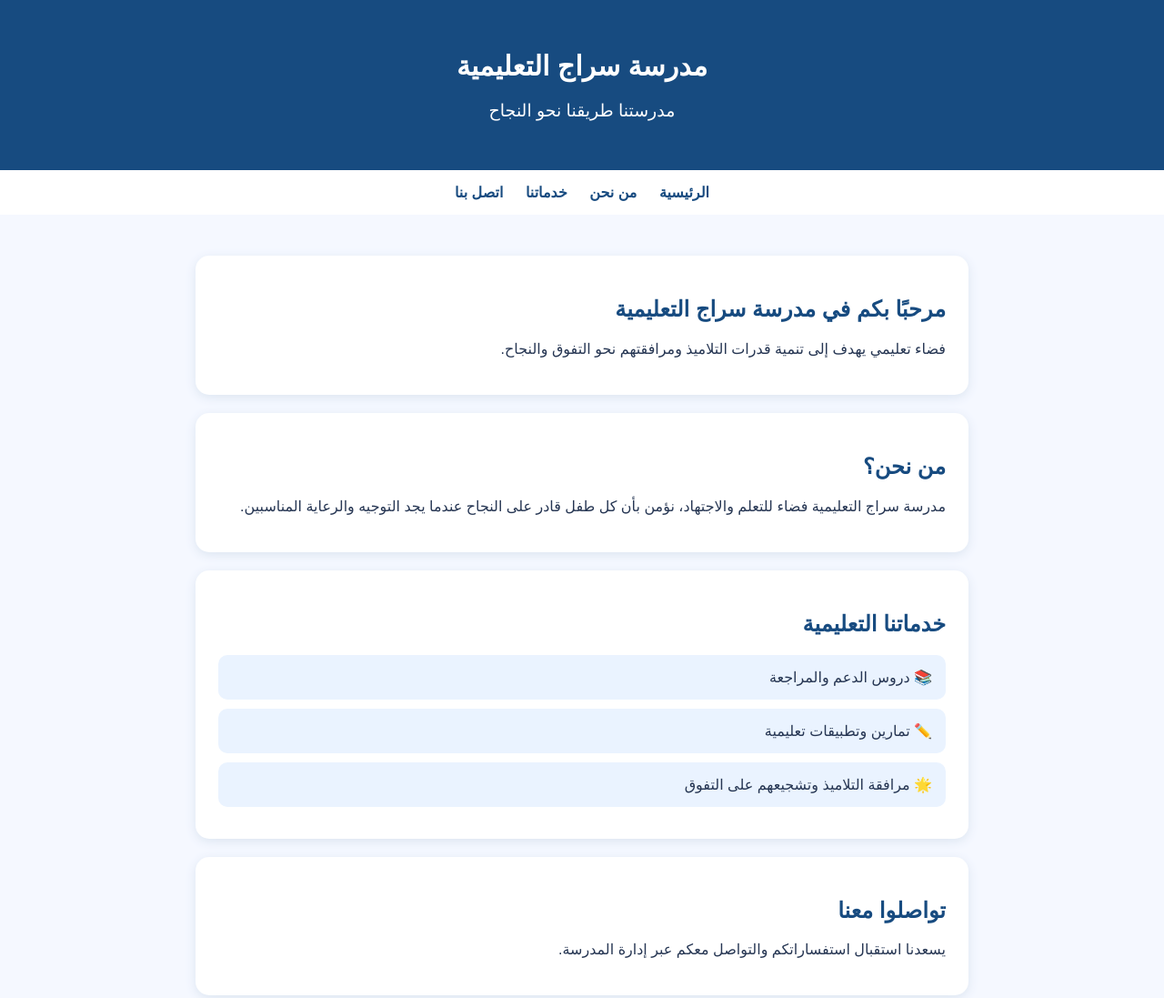
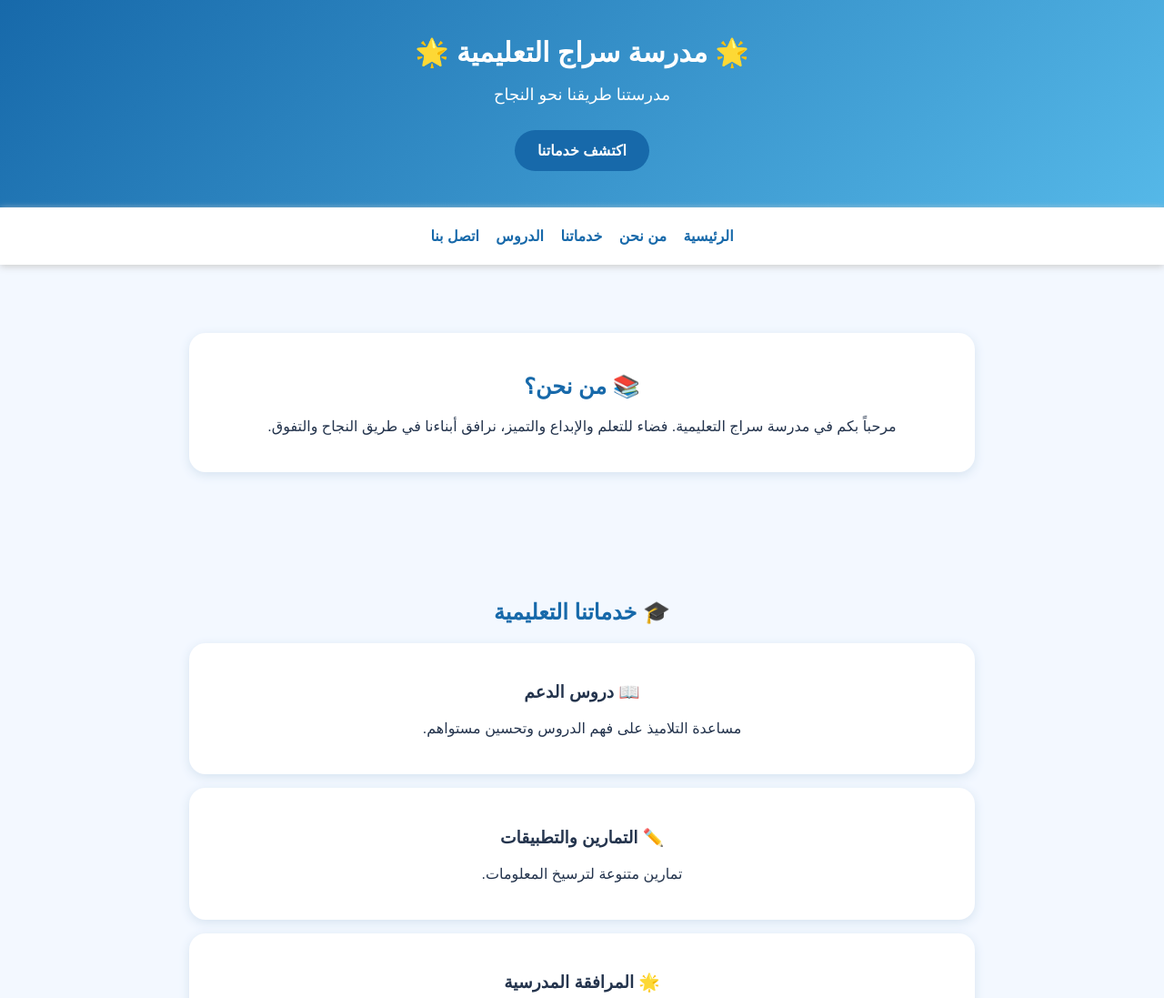
Before and after one commit to keddachiamel3-lab/madrasat-siraj, a plain HTML site: page index.html in a window 1280 px wide. Shown: the top 1097 px of the page at 91% size. Drawn offline with Linux system fonts and the light colour scheme.

Commit message:
Update index.html

```diff
--- a/index.html
+++ b/index.html
@@ -5,100 +5,179 @@
 <meta charset="UTF-8">
 <meta name="viewport" content="width=device-width, initial-scale=1.0">
 <title>مدرسة سراج التعليمية</title>
+
 <style>
+* {
+  box-sizing: border-box;
+  scroll-behavior: smooth;
+}
+
 body {
   margin: 0;
   font-family: Arial, sans-serif;
-  background: #f5f8ff;
-  color: #263653;
+  background: #f3f8ff;
+  color: #24344d;
+  text-align: center;
 }
+
 header {
-  background: #174b80;
+  background: linear-gradient(135deg, #1769aa, #55b8e8);
   color: white;
-  text-align: center;
-  padding: 35px 15px;
+  padding: 30px 15px;
 }
-header h1 { font-size: 30px; }
-header p { font-size: 19px; }
+
+header h1 {
+  font-size: 30px;
+  margin: 10px;
+}
+
+header p {
+  font-size: 18px;
+}
+
 nav {
   background: white;
-  padding: 15px;
-  text-align: center;
+  padding: 15px 5px;
+  position: sticky;
+  top: 0;
+  z-index: 10;
+  box-shadow: 0 2px 8px #ccc;
 }
+
 nav a {
-  color: #174b80;
+  display: inline-block;
+  color: #1769aa;
+  text-decoration: none;
+  font-weight: bold;
+  margin: 7px;
+}
+
+nav a:hover {
+  color: #e65b9b;
+}
+
+section {
+  padding: 45px 18px;
+  margin: 15px auto;
+  max-width: 900px;
+}
+
+h2 {
+  color: #1769aa;
+}
+
+.card {
+  background: white;
+  padding: 25px;
+  margin: 15px auto;
+  border-radius: 18px;
+  box-shadow: 0 3px 12px #d6e3f0;
+}
+
+.btn {
+  display: inline-block;
+  background: #1769aa;
+  color: white;
+  padding: 13px 25px;
+  border-radius: 25px;
   text-decoration: none;
   margin: 10px;
   font-weight: bold;
+  border: none;
+  cursor: pointer;
 }
-main {
-  max-width: 850px;
-  margin: 30px auto;
-  padding: 15px;
+
+.btn:hover {
+  background: #e65b9b;
 }
-section {
-  background: white;
+
+footer {
+  background: #1769aa;
+  color: white;
   padding: 25px;
-  margin-bottom: 20px;
-  border-radius: 15px;
-  box-shadow: 0 3px 12px #dce5f1;
-}
-h2 { color: #174b80; }
-.card {
-  background: #eaf3ff;
-  padding: 15px;
-  border-radius: 10px;
-  margin: 10px 0;
-}
-footer {
-  background: #174b80;
-  color: white;
-  text-align: center;
-  padding: 22px;
+  margin-top: 30px;
 }
 </style>
 </head>
+
 <body>
 
-<header>
-<h1>مدرسة سراج التعليمية</h1>
+<header id="home">
+  <h1>🌟 مدرسة سراج التعليمية 🌟</h1>
   <p>مدرستنا طريقنا نحو النجاح</p>
+  <a href="#services" class="btn">اكتشف خدماتنا</a>
 </header>
 
 <nav>
   <a href="#home">الرئيسية</a>
   <a href="#about">من نحن</a>
   <a href="#services">خدماتنا</a>
+  <a href="#lessons">الدروس</a>
   <a href="#contact">اتصل بنا</a>
 </nav>
 
-<main>
-<section id="home">
-<h2>مرحبًا بكم في مدرسة سراج التعليمية</h2>
-<p>فضاء تعليمي يهدف إلى تنمية قدرات التلاميذ ومرافقتهم نحو التفوق والنجاح.</p>
-</section>
-
 <section id="about">
-<h2>من نحن؟</h2>
-<p>مدرسة سراج التعليمية فضاء للتعلم والاجتهاد، نؤمن بأن كل طفل قادر على النجاح عندما يجد التوجيه والرعاية المناسبين.</p>
+  <div class="card">
+    <h2>📚 من نحن؟</h2>
+    <p>
+      مرحباً بكم في مدرسة سراج التعليمية.
+      فضاء للتعلم والإبداع والتميز،
+      نرافق أبناءنا في طريق النجاح والتفوق.
+    </p>
+  </div>
 </section>
 
 <section id="services">
-<h2>خدماتنا التعليمية</h2>
-<div class="card">📚 دروس الدعم والمراجعة</div>
-<div class="card">✏️ تمارين وتطبيقات تعليمية</div>
-<div class="card">🌟 مرافقة التلاميذ وتشجيعهم على التفوق</div>
+  <h2>🎓 خدماتنا التعليمية</h2>
+
+  <div class="card">
+    <h3>📖 دروس الدعم</h3>
+    <p>مساعدة التلاميذ على فهم الدروس وتحسين مستواهم.</p>
+  </div>
+
+  <div class="card">
+    <h3>✏️ التمارين والتطبيقات</h3>
+    <p>تمارين متنوعة لترسيخ المعلومات.</p>
+  </div>
+
+  <div class="card">
+    <h3>🌟 المرافقة المدرسية</h3>
+    <p>متابعة التلميذ وتشجيعه على النجاح.</p>
+  </div>
+</section>
+
+<section id="lessons">
+  <h2>📚 فضاء الدروس</h2>
+
+  <div class="card">
+    <h3>السنة الأولى ابتدائي</h3>
+    <p>دروس وتمارين في القراءة والكتابة والرياضيات.</p>
+  </div>
+
+  <div class="card">
+    <h3>السنة الخامسة ابتدائي</h3>
+    <p>دروس وتمارين للمراجعة والتحضير للاختبارات.</p>
+  </div>
+
+  <div class="card">
+    <h3>فضاء النجاح</h3>
+    <p>نتعلم اليوم لنصنع نجاح الغد.</p>
+  </div>
 </section>
 
 <section id="contact">
-<h2>تواصلوا معنا</h2>
-<p>يسعدنا استقبال استفساراتكم والتواصل معكم عبر إدارة المدرسة.</p>
-</section><section id="lessons"><h2>📚 دروس السنة الأولى ابتدائي</h2><div class="card"><h3>📖 اللغة العربية</h3><h4>الدرس الأول: الحروف الهجائية</h4><p>أ - ب - ت - ث - ج - ح - خ</p><p>د - ذ - ر - ز - س - ش - ص</p><p>ض - ط - ظ - ع - غ - ف - ق</p><p>ك - ل - م - ن - هـ - و - ي</p><h4>أمثلة للقراءة</h4><p>أرنب - بيت - تفاح - جمل - سمك</p><h4>تدريب</h4><p>اكتب الحروف التالية: أ ........ ب ........ ت ........</p></div></section>
-</main>
+  <div class="card">
+    <h2>📞 اتصل بنا</h2>
+    <p>مرحباً بكم في مدرسة سراج التعليمية.</p>
+    <p>نسعد باستقبال استفساراتكم.</p>
+    <a href="#home" class="btn">العودة إلى الرئيسية</a>
+  </div>
+</section>
 
 <footer>
-<p>مدرسة سراج التعليمية © 2026</p>
+  <h3>مدرسة سراج التعليمية 🌸</h3>
   <p>مدرستنا طريقنا نحو النجاح</p>
+  <p>جميع الحقوق محفوظة © 2026</p>
 </footer>
 
 </body>
```
Lines whose indentation alone changed are shown as unchanged.
